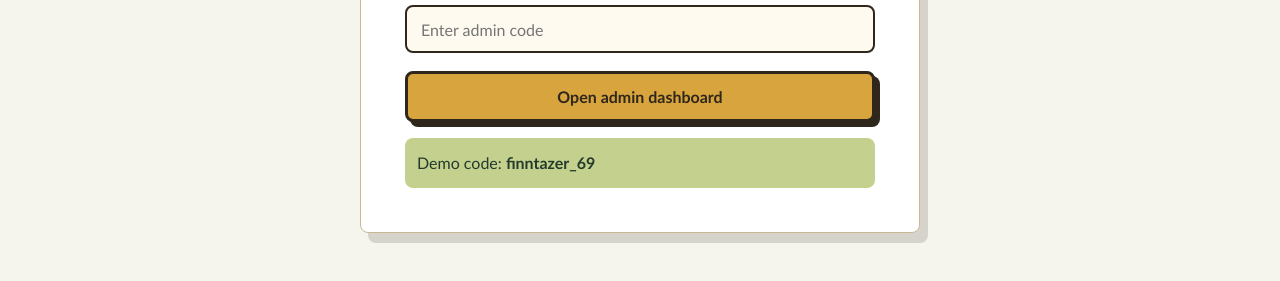
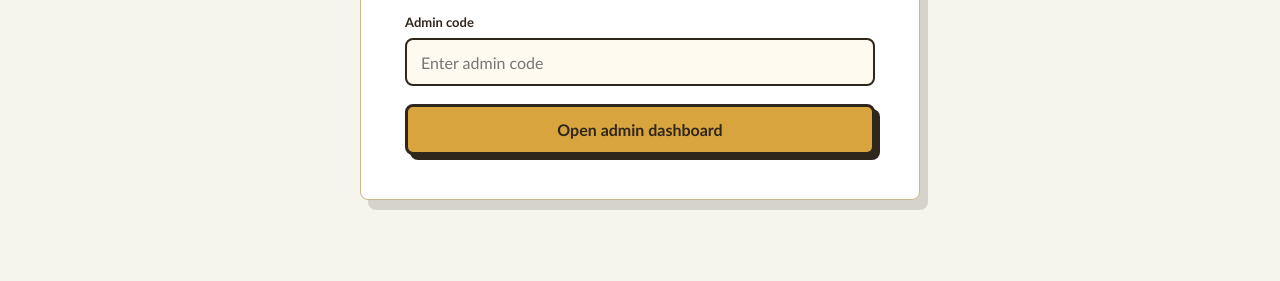
Before and after one commit to hostelhopperus/HHoppers-Official, a website: page hoppers-github-upload/admin.html in a window 1280 px wide. Shown: the part 487-768 px from the top of the page. Drawn offline with Linux system fonts and the light colour scheme; no server answers.

Commit message:
Remove visible admin code hint

```diff
--- a/hoppers-github-upload/admin.html
+++ b/hoppers-github-upload/admin.html
@@ -44,7 +44,6 @@
             <input id="admin-code" autocomplete="current-password" placeholder="Enter admin code" />
           </label>
           <button class="button button-dark" type="submit">Open admin dashboard</button>
-          <p class="demo-code">Demo code: <strong>finntazer_69</strong></p>
         </form>
       </section>
 
```
